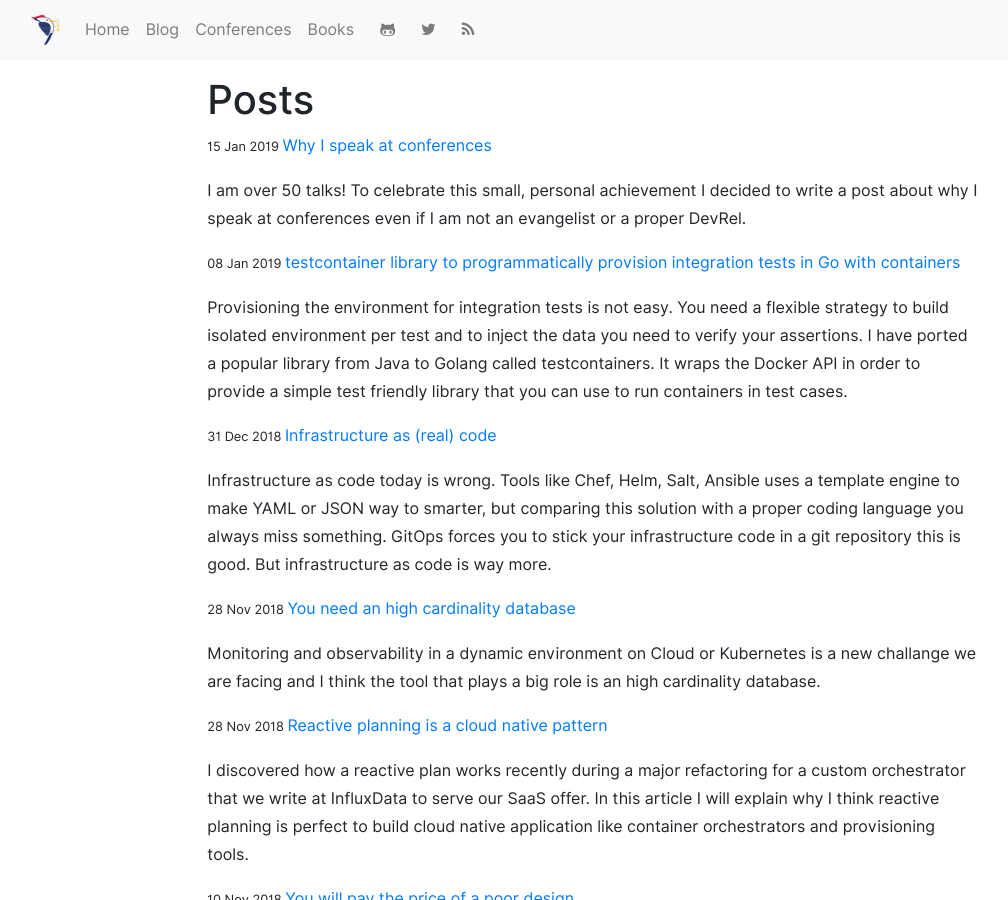
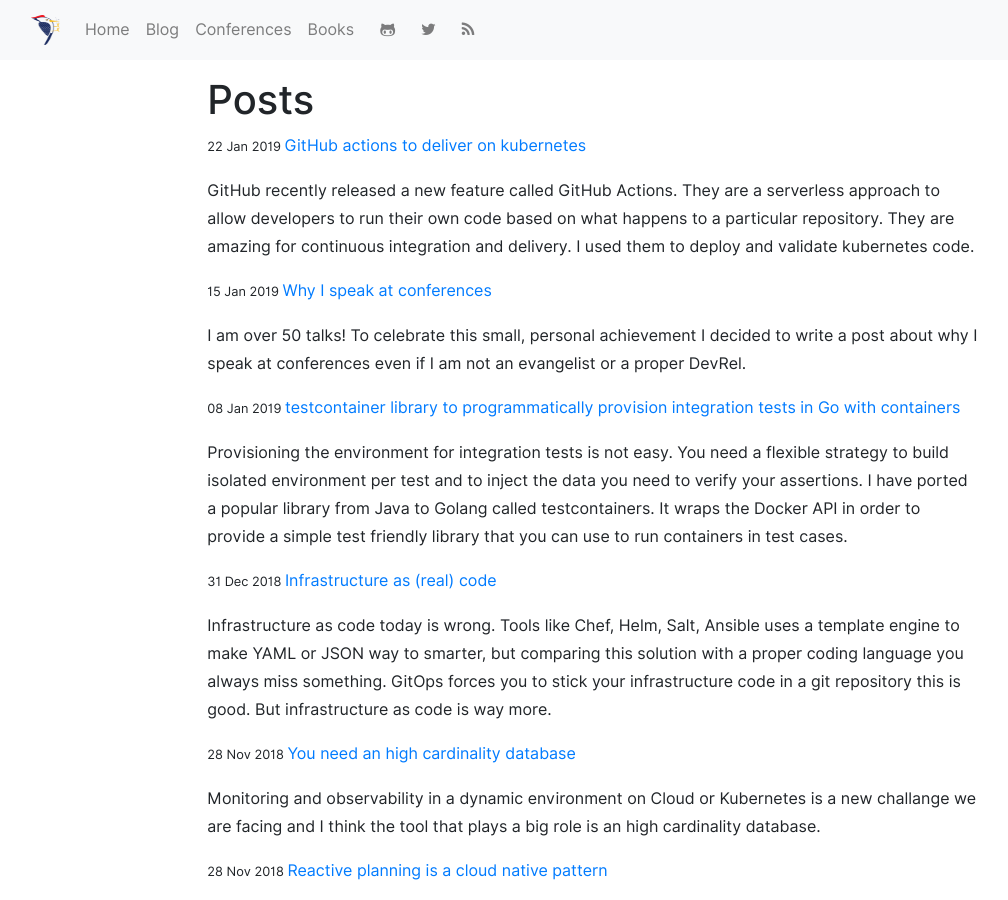
Before and after one commit to gianarb/gianarb.github.com, a Jekyll site: the page built from blog.html, in a window 1280 px wide and 900 px high. Shown: the whole window, without its empty margins (54-1062 px from the left). Built offline with Jekyll 4.4.1, drawn with Linux system fonts in a browser that asks for light colours; nearby versions of some CDN libraries; some of the changed lines change nothing that is shown.

Commit message:
github action
Signed-off-by: Gianluca Arbezzano <gianarb92@gmail.com>

````diff
--- a/_includes/head.html
+++ b/_includes/head.html
@@ -44,6 +44,8 @@
 
     <script src="https://code.jquery.com/jquery-3.2.1.slim.min.js" integrity="sha384-KJ3o2DKtIkvYIK3UENzmM7KCkRr/rE9/Qpg6aAZGJwFDMVNA/GpGFF93hXpG5KkN" crossorigin="anonymous"></script>
     <script src="//cdnjs.cloudflare.com/ajax/libs/highlight.js/9.13.1/languages/yaml.min.js"></script>
+    <script src="https://cdnjs.cloudflare.com/ajax/libs/highlight.js/9.13.1/languages/bash.min.js"></script>
+    <script src="https://cdnjs.cloudflare.com/ajax/libs/highlight.js/9.13.1/languages/dockerfile.min.js"></script>
     <script src="//cdnjs.cloudflare.com/ajax/libs/highlight.js/9.13.1/languages/go.min.js"></script>
     <script src="//cdnjs.cloudflare.com/ajax/libs/highlight.js/9.13.1/highlight.min.js"></script>
     <script src="/js/custom.js"></script>
--- /dev/null
+++ b/_posts/2019-01-22-kubernetes-github-action.markdown
@@ -0,0 +1,201 @@
+---
+heroimg: /img/hero/action.jpg
+layout: post
+title:  "GitHub actions to deliver on kubernetes"
+date:   2019-01-22 08:08:27
+categories: [post]
+tags: [kubernetes, github action, serverless, ci, automation]
+summary: "GitHub recently released a new feature called GitHub Actions. They are
+a serverless approach to allow developers to run their own code based on what
+happens to a particular repository. They are amazing for continuous integration
+and delivery. I used them to deploy and validate kubernetes code."
+changefreq: daily
+---
+Recently GitHub released a new feature called Actions. To me, it looks like the
+best implementation I can think of for serverless.  I used AWS Lambda and API
+Gateway for some basic API, and I wrote a prototype of an application capable of
+running functions using containers called
+[gourmet](https://github.com/gianarb/gourmet) I don't buy the fact that it will
+make my code easy to manage. At least not to write API or web applications.
+
+That's why I like what GitHub did because they used serverless for what I think
+it is designed for, extensibility.
+
+GitHub Actions just like Lambda functions on AWS are a powerful and managed way
+to extend their product straightforwardly.
+
+With AWS Lambda you can hook your code to almost whatever event happens: EC2
+creations, termination, route53 DNS record change and a lot more. You don't need
+to run a server, you load your code, and it just works.
+
+Jess Frazelle wrote a blog post about ["The Life of a GitHub
+Action](https://blog.jessfraz.com/post/the-life-of-a-github-action/), and I
+decided to try something I had my mind since a couple of weeks but it required a
+CI server, and it was already too much for me.
+
+Time to time I like the idea to have a kubernetes cluster that I can use for the
+testing purpose, so I created a private repository that it is not ready to be
+open source because it is a mess with secrets inside and so on.
+
+![](/img/sorry.jpg)
+
+In any case, to give you an idea, this is the project's folder:
+
+```
+├── .github
+│   ├── actions
+│   │   ├── deploy
+│   │   │   ├── deploy
+│   │   │   └── Dockerfile
+│   │   └── dryrun
+│   │       ├── Dockerfile
+│   │       └── dryrun
+│   └── main.workflow
+└── kubernetes
+    ├── digitalocean.yaml
+    ├── external-dns.yaml
+    ├── micro.yaml
+    ├── namespaces.yaml
+    ├── nginx.yaml
+    └── openvpn.yaml
+```
+The `kubernetes` directory contains all the things I would like to install in my
+cluster.  For every new push on this repository, I would like to check if it can
+be applied to the kubernetes cluster with the command `kubectl apply -f
+./kubernetes --dryrun` and when the PR is merged the changes should get applied.
+
+So I created my workflow in `.github/main.workflow`: ( I left some comment to
+make it understandable)
+
+```
+## Workflow defines what we want to call a set of actions.
+
+## For every new push check if the changes can be applied to kubernetes ## using the action called: kubectl dryrun
+workflow "after a push check if they apply to kubernetes" {
+  on = "push"
+  resolves = ["kubectl dryrun"]
+}
+
+## When a PR is merged trigger the action: kubectl deploy. To apply the new code to master.
+workflow "on merge to master deploy on kubernetes" {
+  on = "pull_request"
+  resolves = ["kubectl deploy"]
+}
+
+## This is the action that checks if the push can be applied to kubernetes
+action "kubectl dryrun" {
+  uses = "./.github/actions/dryrun"
+  secrets = ["KUBECONFIG"]
+}
+
+## This is the action that applies the change to kubernetes
+action "kubectl deploy" {
+  uses = "./.github/actions/deploy"
+  secrets = ["KUBECONFIG"]
+}
+```
+The `secrets` are an array of environment variables that you can use to set
+values from the outside. If your account has GitHub Action enabled there is a
+new Tag inside the Settings in every repository called "Secrets."
+
+You can set key-value pairs usable as you see in my workflow. For this example,
+I set the `KUBECONFIG` as the base64 of a kubeconfig file that allows the GitHub
+Action to authorize itself to my Kubernetes cluster.
+
+Both actions are similar the first one is in the directory
+`.github/actions/dryrun`
+
+```
+├── .github
+    ├── actions
+        └── dryrun
+            ├── Dockerfile
+            └── dryrun
+```
+It contains a Dockerfile
+
+```
+FROM alpine:latest
+
+## The action name displayed by GitHub
+LABEL "com.github.actions.name"="kubectl dryrun"
+## The description for the action
+LABEL "com.github.actions.description"="Check the kubernetes change to apply."
+## https://developer.github.com/actions/creating-github-actions/creating-a-docker-container/#supported-feather-icons
+LABEL "com.github.actions.icon"="check"
+## The color of the action icon
+LABEL "com.github.actions.color"="blue"
+
+RUN     apk add --no-cache \
+        bash \
+        ca-certificates \
+        curl \
+        git \
+        jq
+
+RUN curl -L -o /usr/bin/kubectl https://storage.googleapis.com/kubernetes-release/release/v1.13.0/bin/linux/amd64/kubectl && \
+  chmod +x /usr/bin/kubectl && \
+  kubectl version --client
+
+COPY dryrun /usr/bin/dryrun
+CMD ["dryrun"]
+```
+
+As you can see to describe an action, you need just a Dockerfile, and it works
+the same as in docker. The CMD `dryrun` is the bash script I copied here:
+
+```bash
+#!/bin/bash
+
+main(){
+    echo ">>>> Action started"
+    # Decode the secret passed by the action and paste the config in a file.
+    echo $KUBECONFIG | base64 -d > ./kubeconfig.yaml
+    echo ">>>> kubeconfig created"
+    # Check if the kubernetes directory has change
+    diff=$(git diff --exit-code HEAD~1 HEAD ./kubernetes)
+    if [ $? -eq 1 ]; then
+        echo ">>>> Detected a change inside the kubernetes directory"
+        # Apply the changes with --dryrun just to validate them
+        kubectl apply --kubeconfig ./kubeconfig.yaml --dry-run -f ./kubernetes
+    else
+        echo ">>>> No changed detected inside the ./kubernetes folder. Nothing to do."
+    fi
+}
+
+main "$@"
+```
+The second action is almost the same as this one, the Dockerfile is THE same, so
+I am not posting it here, but the CMD looks like this:
+
+```bash
+#!/bin/bash
+
+main(){
+    # Decode the secret passed by the action and paste the config in a file.
+    echo $KUBECONFIG | base64 -d > ./kubeconfig.yaml
+     # Check if it is an event generated by the PR is a merge
+    merged=$(jq --raw-output .pull_request.merged "$GITHUB_EVENT_PATH")
+    # Retrieve the base branch for the PR because I would like to apply only PR merged to master
+    baseRef=$(jq --raw-output .pull_request.base.ref "$GITHUB_EVENT_PATH")
+
+    if [[ "$merged" == "true" ]] && [[ "$baseRef" == "master" ]]; then
+        echo ">>>> PR merged into master. Shipping to k8s!"
+        kubectl apply --kubeconfig ./kubeconfig.yaml -f ./kubernetes
+    else
+        echo ">>>> Nothing to do here!"
+    fi
+}
+
+main "$@"
+```
+That's everything, and I am thrilled!
+
+![](/img/party.jpg)
+
+There is nothing more to say other than "GitHub actions are amazing!". They look
+well designed since day! The workflow file has a generator that even if I didn't
+use it because I don't like colors, it seems amazing. The secrets allow us to do
+integration with third-party services out of the box and you can use bash to do
+whatever you like! Let me know what you use them for on
+[Twitter](https://twitter.com/gianarb).
````
Also changed, not shown: img/hero/action.jpg (added), img/party.jpg (added), img/sorry.jpg (added).
